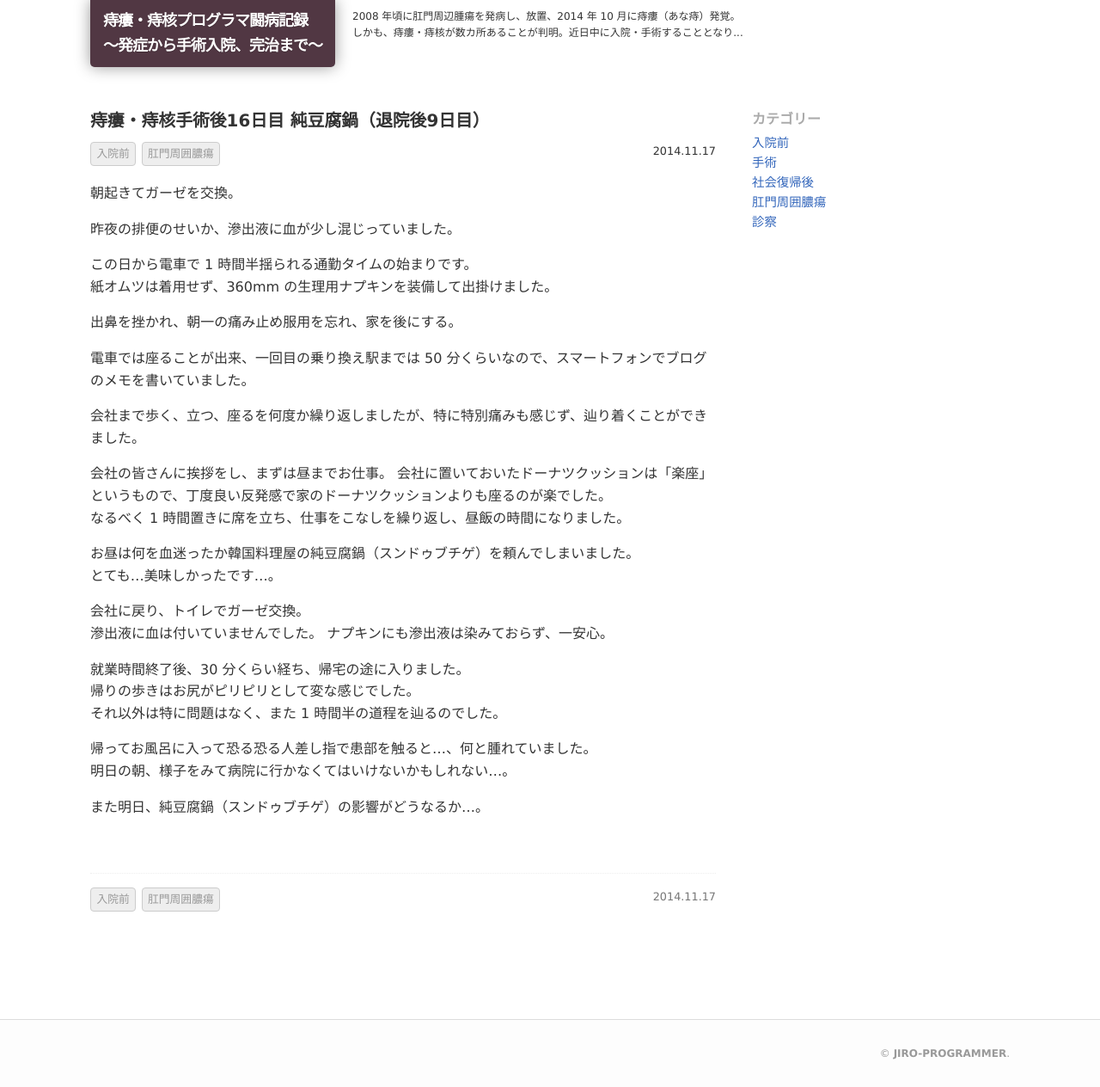
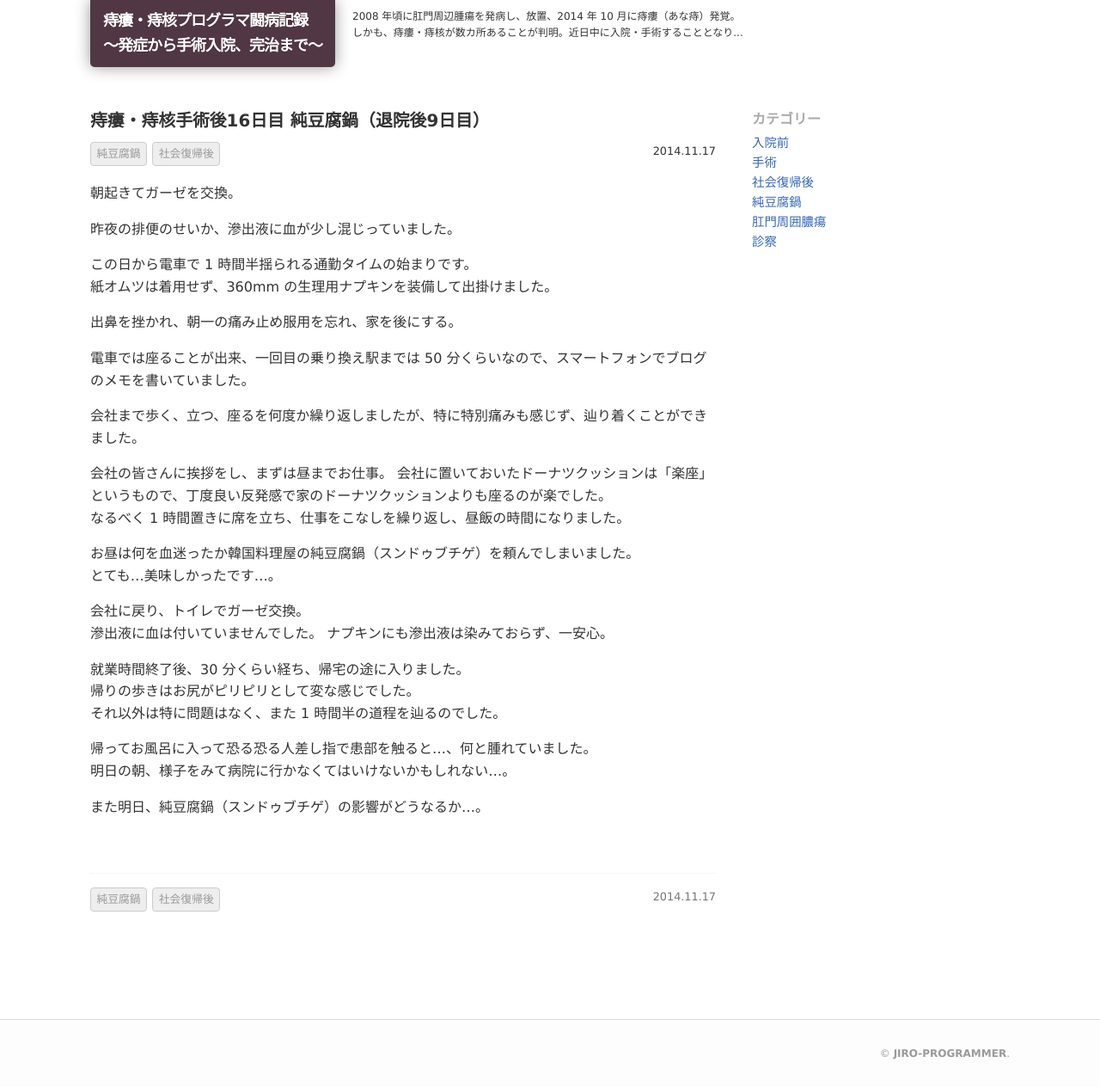
Before and after one commit to jiro-programmer/blog, a Jekyll site: the page built from _posts/2018-11-17-27.md, in a window 1280 px wide. Shown: the whole page at 86% size. Built offline with Jekyll 4.4.1, drawn with Linux system fonts in a browser that asks for light colours; a script that is not in the unit is left out.

Commit message:
Update 2018-11-17-27.md

```diff
--- a/_posts/2018-11-17-27.md
+++ b/_posts/2018-11-17-27.md
@@ -4,8 +4,8 @@ title: "痔瘻・痔核手術後16日目 純豆腐鍋（退院後9日目）"
 date: 2014-11-17 09:00:00 +0900
 show_suffix_title: true
 tags:
-- 入院前
-- 肛門周囲膿瘍
+- 純豆腐鍋
+- 社会復帰後
 ---
 
 朝起きてガーゼを交換。
```
